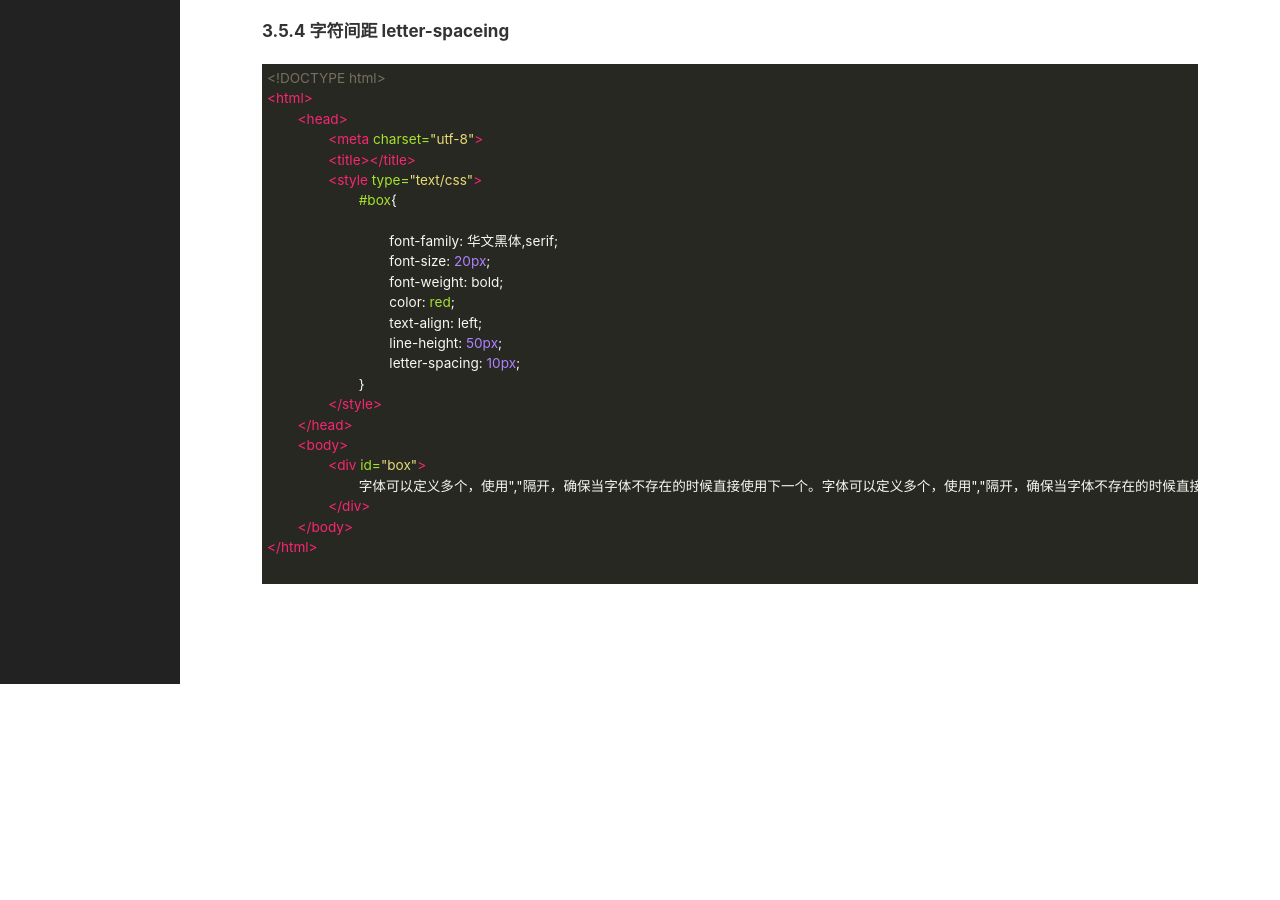
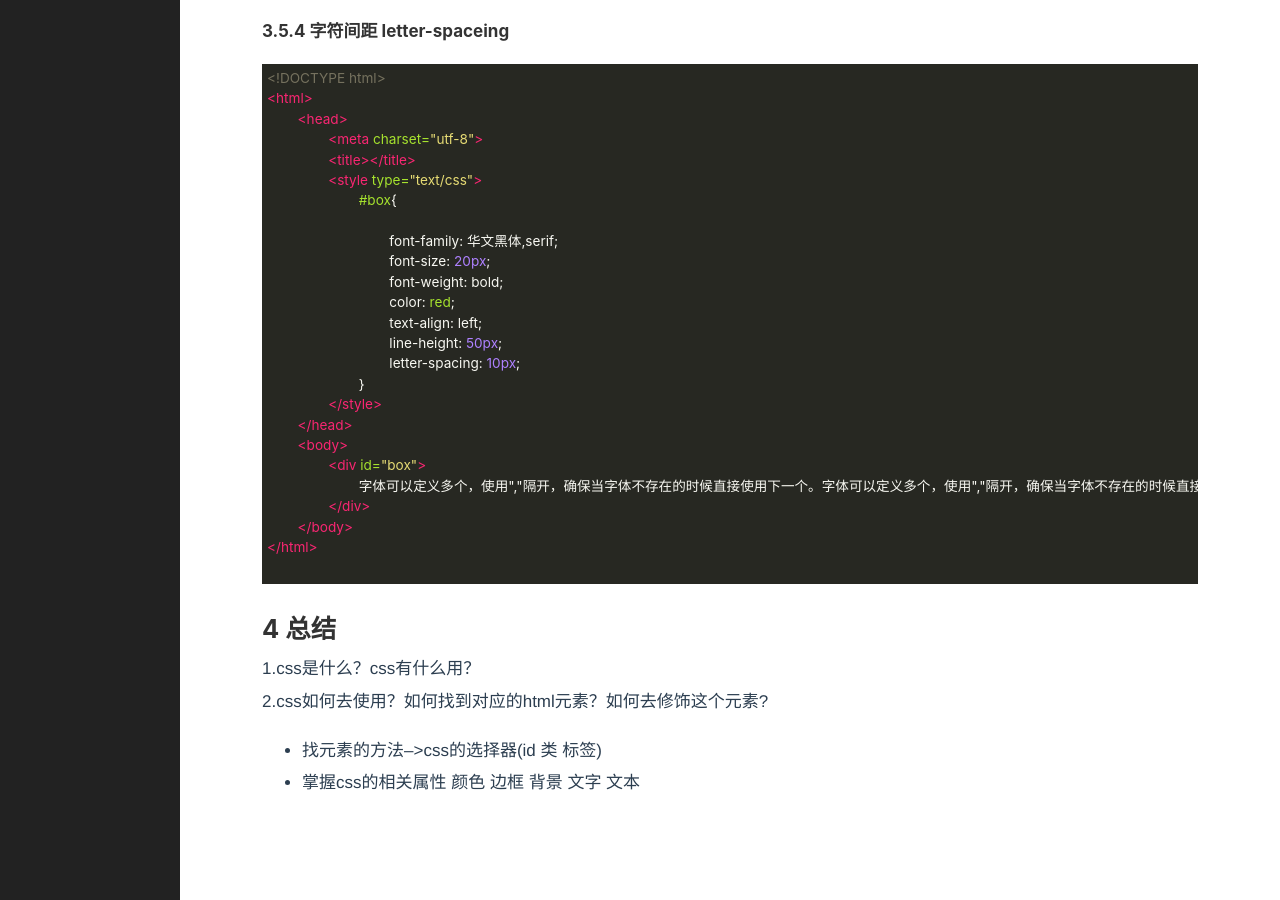
Before and after one commit to Honlay/Honlay.github.io, a Jekyll site: the page built from _posts/2021-10-11-css-started.markdown, in a window 1280 px wide and 900 px high, scrolled down 16136 px. Built offline with Jekyll 4.4.1, drawn with Linux system fonts in a browser that asks for light colours; before the commit the page ends 16820 px from its top, so only the background shows below that.

Commit message:
Update 2021-10-11-css-started.markdown

````diff
--- a/_posts/2021-10-11-css-started.markdown
+++ b/_posts/2021-10-11-css-started.markdown
@@ -850,3 +850,14 @@ index.css
 </html>
 
 ```
+
+
+
+## 4 总结
+
+1.css是什么？css有什么用？
+
+2.css如何去使用？如何找到对应的html元素？如何去修饰这个元素?
+
+- 找元素的方法-->css的选择器(id 类 标签)
+- 掌握css的相关属性 颜色 边框 背景 文字 文本
````
